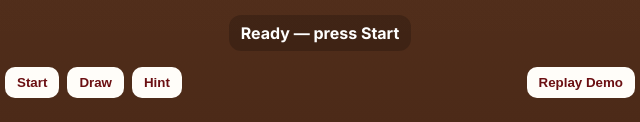
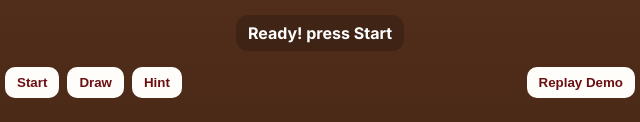
Before and after one commit to kingsleyakpanke/whot, a plain HTML site: page index.html in a window 1280 px wide. Shown: the part 819-941 px from the top of the page, 320-960 px from the left. Drawn offline with Linux system fonts and the light colour scheme.

Commit message:
Update demo status message in renderInitialDemo

```diff
--- a/index.html
+++ b/index.html
@@ -302,7 +302,7 @@
     /* ---------- Start & demo init ---------- */
     function startGame(withDeal=false){ deck = createDeck(); discard = []; players = [{name: prompt('Enter your name','You')||'You',hand:[],isHuman:true},{name:'Computer',hand:[],isHuman:false}]; current=0; activePick=null; pick2Total=0; pick5Total=0; waitingChoice=false; gameActive=true; lastPlayedBy=null; for(let i=0;i<7;i++) players.forEach(p=> p.hand.push(deck.pop())); let top = deck.pop(); while(top && top.whot){ discard.push(top); top = deck.pop(); } if(!top) top = {shape:SHAPES[0], number:NUMBERS[0], whot:false}; discard.push(top); renderAll(); showStatus(`${players[current].name}'s turn`); processTurn(); }
 
-    function renderInitialDemo(){ deck = createDeck(); players = [{name:'You',hand:[],isHuman:true},{name:'Computer',hand:[],isHuman:false}]; for(let i=0;i<5;i++){ players[0].hand.push(deck.pop()); players[1].hand.push(deck.pop()); } discard.push(deck.pop()); renderAll(); showStatus('Ready — press Start'); }
+    function renderInitialDemo(){ deck = createDeck(); players = [{name:'You',hand:[],isHuman:true},{name:'Computer',hand:[],isHuman:false}]; for(let i=0;i<5;i++){ players[0].hand.push(deck.pop()); players[1].hand.push(deck.pop()); } discard.push(deck.pop()); renderAll(); showStatus('Ready! press Start'); }
 
     /* expose small debug */
     window.__whot = { startGame, renderAll };
```
